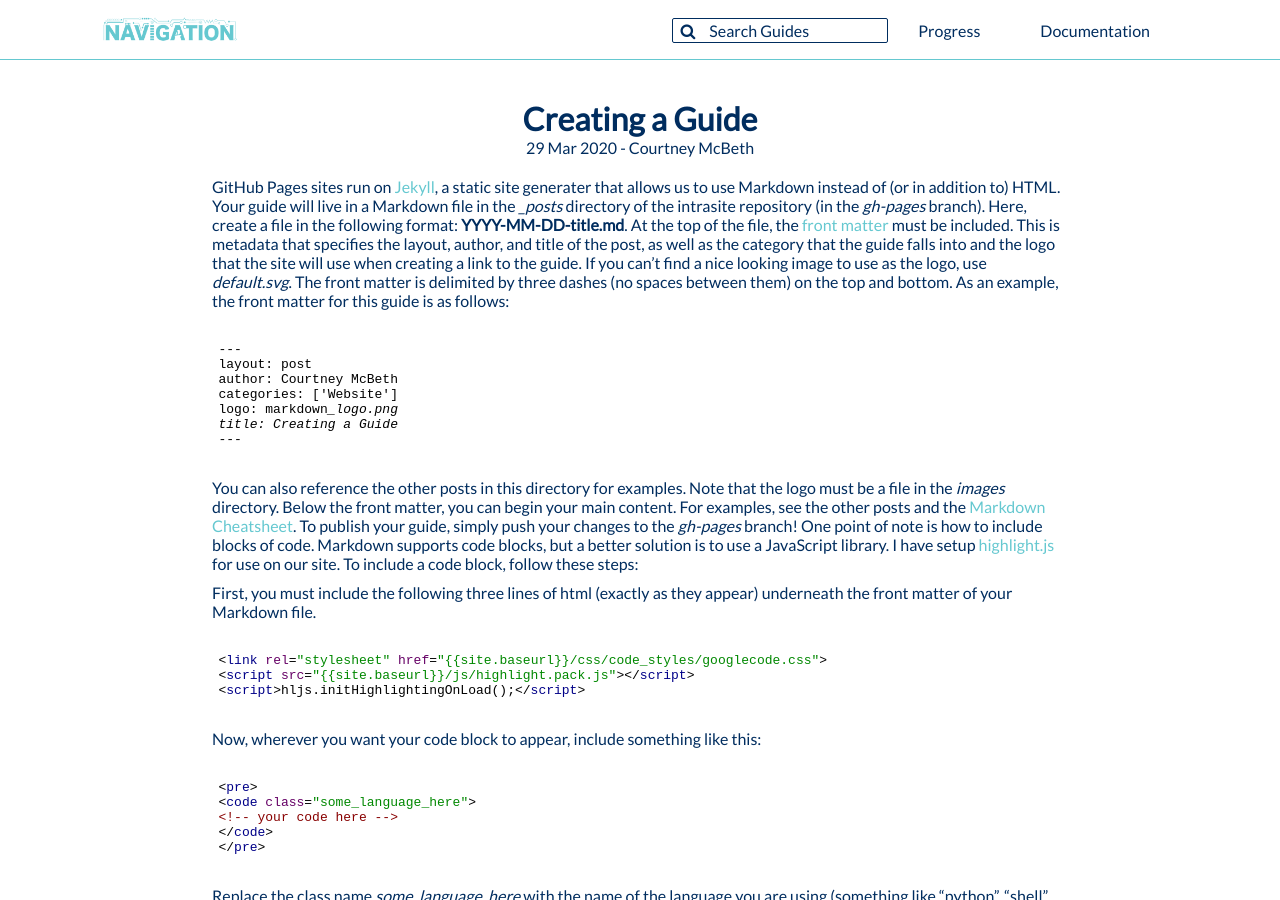
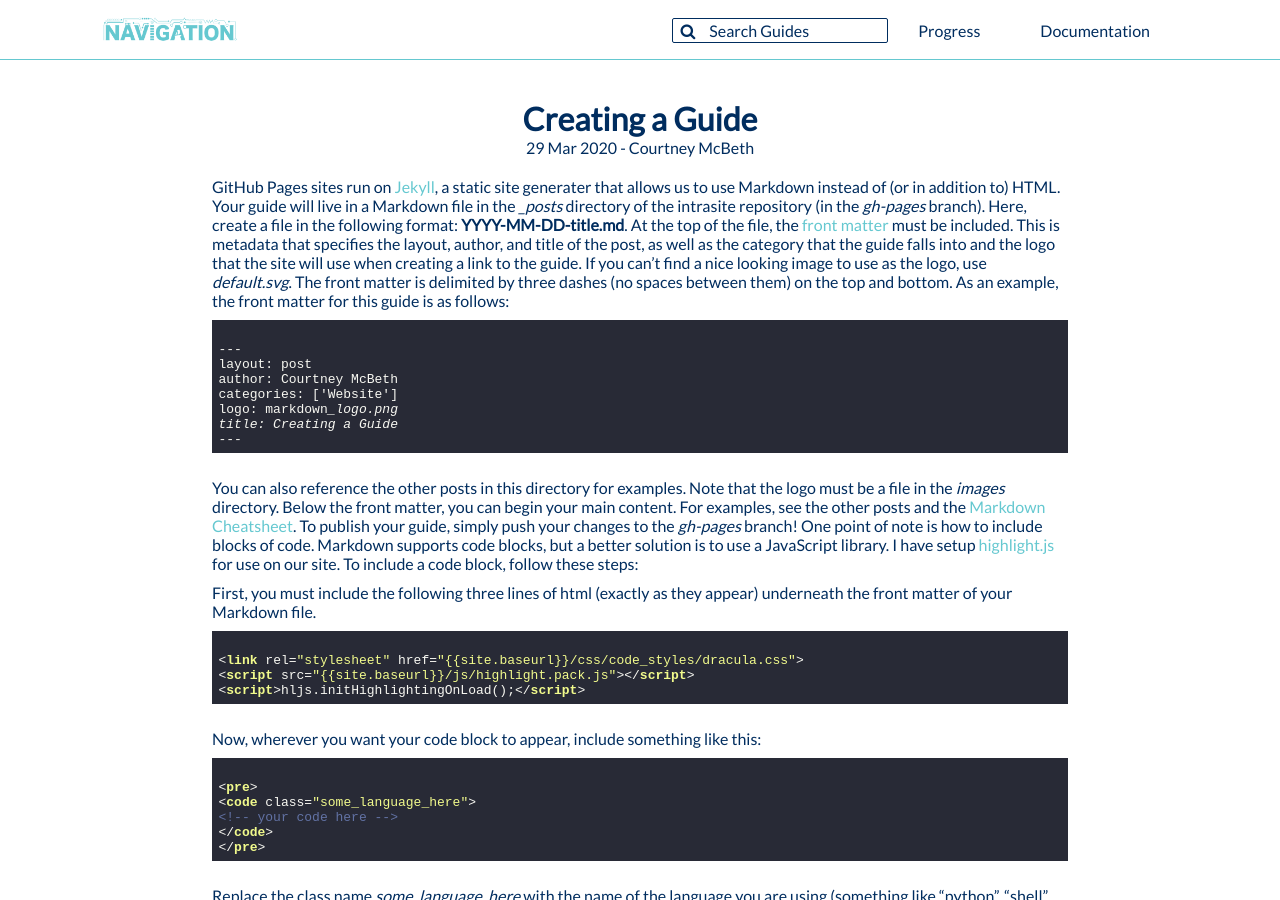
Before and after one commit to CUSail-Navigation/intrasite, a Jekyll site: the page built from _posts/2020-03-29-post.md, in a window 1280 px wide and 900 px high. Built offline with Jekyll 4.4.1, drawn with Linux system fonts in a browser that asks for light colours.

Commit message:
more dark mode

```diff
--- a/_posts/2020-03-29-post.md
+++ b/_posts/2020-03-29-post.md
@@ -6,7 +6,7 @@ logo: markdown_logo.png
 title: Creating a Guide
 ---
 
-<link rel="stylesheet" href="{{site.baseurl}}/css/code_styles/googlecode.css">
+<link rel="stylesheet" href="{{site.baseurl}}/css/code_styles/dracula.css">
 <script src="{{site.baseurl}}/js/highlight.pack.js"></script>
 <script>hljs.initHighlightingOnLoad();</script>
 
@@ -31,7 +31,7 @@ First, you must include the following three lines of html (exactly as they appea
 {% raw %}
 <pre>
 <code class="html">
-&lt;link rel="stylesheet" href="{{site.baseurl}}/css/code_styles/googlecode.css"&gt;
+&lt;link rel="stylesheet" href="{{site.baseurl}}/css/code_styles/dracula.css"&gt;
 &lt;script src="{{site.baseurl}}/js/highlight.pack.js">&lt;/script&gt;
 &lt;script>hljs.initHighlightingOnLoad();&lt;/script&gt;
 </code>
--- a/css/master.css
+++ b/css/master.css
@@ -340,6 +340,10 @@ table {
   margin-right: auto;
   margin-top: 10px;
   margin-bottom: 10px;
+}
+
+code {
+  padding: 10px;
 }
 
 /* sidebar */
```
Also changed, not shown: _posts/2020-06-12-documentation.md (+1 -1 lines), _posts/2020-07-04-progress.md (+1 -1 lines), _posts/2020-07-04-topics.md (+1 -1 lines).
